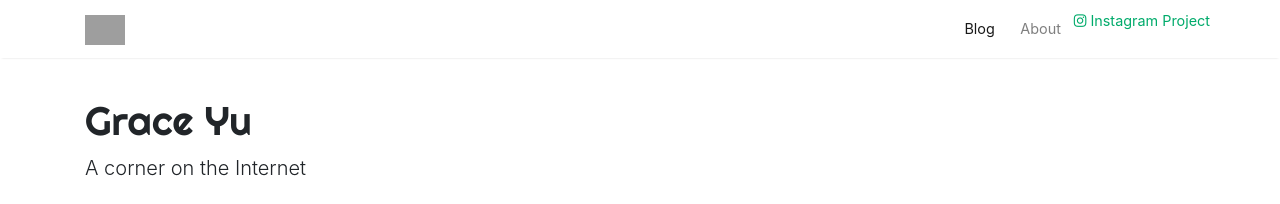
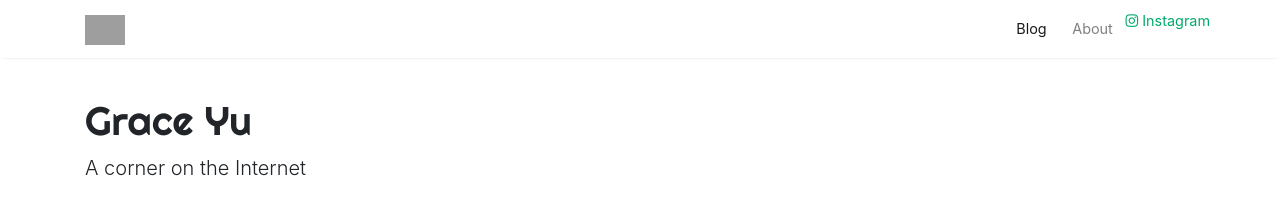
Before and after one commit to gyyu/gyyu.github.io, a Jekyll site: the page built from index.html, in a window 1280 px wide. Shown: the top 204 px of the page. Built offline with Jekyll 4.4.1, drawn with Linux system fonts in a browser that asks for light colours; nearby versions of some CDN libraries; the list of posts is cut into pages by our own code; comment, search, counter and statistics services are not loaded; grey boxes are pictures that could not be loaded.

Commit message:
Updated IG name

```diff
--- a/_layouts/default.html
+++ b/_layouts/default.html
@@ -78,7 +78,7 @@
                 </li>
 
                 <li class="nav-item">
-                <a class="_blank" href="https://www.instagram.com/imagineayuworld"><i class="fab fa-instagram"></i> Instagram Project </a>
+                <a class="_blank" href="https://www.instagram.com/imagineayuworld"><i class="fab fa-instagram"></i> Instagram </a>
                 </li>
 
             </ul>
```
